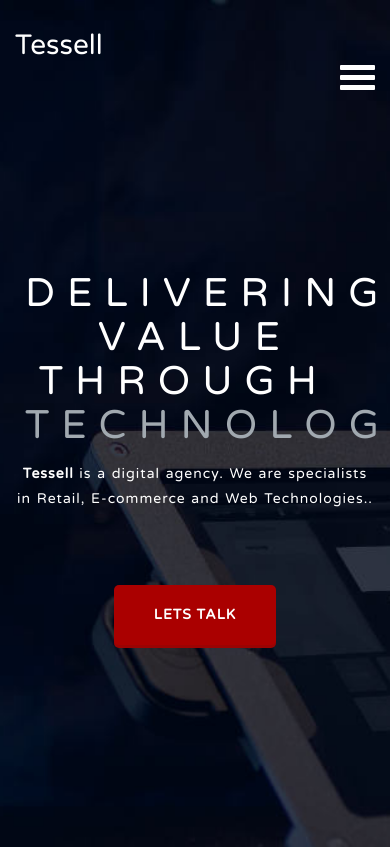
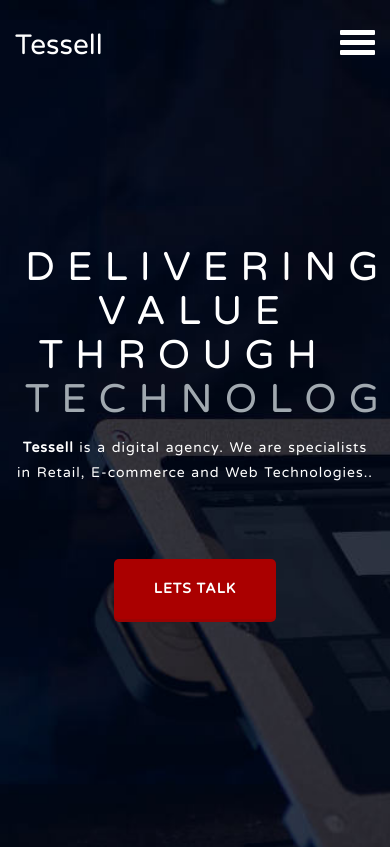
Before and after one commit to rajkumarsakthivel/tessell-old, a plain HTML site: page index.html in a window 390 px wide. Shown: the top 847 px of the page. Drawn offline with nearby package versions, Linux system fonts and the light colour scheme.

Commit message:
Update index.html

```diff
--- a/index.html
+++ b/index.html
@@ -40,12 +40,18 @@
           </nav>
           <section class="hero" id="hero">
             <div class="container">
-              <div class="row">
+              <!--div class="row">
                 <div class="col-md-11 hero-text" style="font-size: 28px;margin-top:-5px;">Tessell</div>
                 <div class="col-md-1 text-right navicon">
                   <a id="nav-toggle" class="nav_slide_button" href="#"><span></span></a>
                 </div>
-              </div>
+              </div-->
+              <div class="row">
+               <div class="col-xs-6 col-md-11 hero-text" style="font-size: 28px;margin-top:-5px;">Tessell</div>
+               <div class="col-xs-6 col-md-1 text-right navicon">
+                 <a id="nav-toggle" class="nav_slide_button" href="#"><span></span></a>
+               </div>
+             </div>
               <div class="row">
                 <div class="col-md-8 col-md-offset-2 text-center inner">
                   <h1 class="animated fadeInDown hero-text">DELIVERING VALUE THROUGH&nbsp;<span>TECHNOLOGY</span></h1>
```
